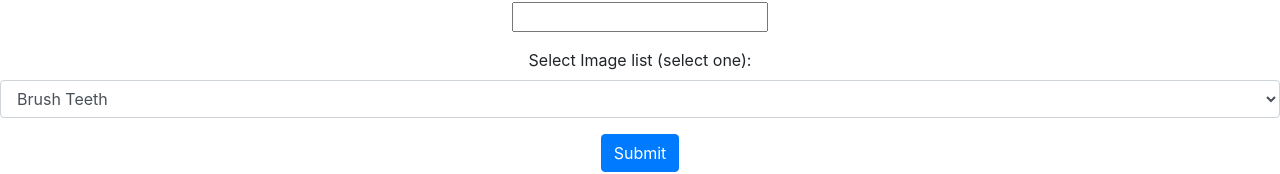
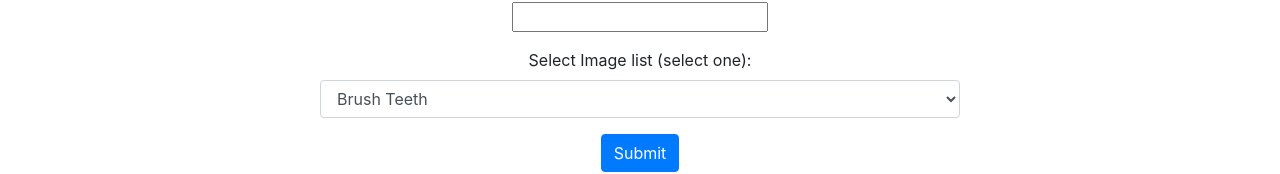
Before and after one commit to highflyer41/capstonefrontend, a React (Create React App) app: page / in a window 1280 px wide. Shown: the part 250-424 px from the top of the page. Built offline with nearby package versions, Linux system fonts and the light colour scheme; no server answers.

Commit message:
fix dropdown

```diff
--- a/src/components/AddActivityComponent.js
+++ b/src/components/AddActivityComponent.js
@@ -61,7 +61,7 @@ class AddActivityComponent extends React.Component {
                     <div className="form-group">
                         <div className="dropdown show">
                         <label>Select Image list (select one):</label>
-                        <select className="form-control" onChange={this.selectImage}>
+                        <select className="form-control" style={{width: "50%", margin: "auto"}} onChange={this.selectImage}>
                             <option value="https://i.ibb.co/C19Wfx7/Brush-Teeth.jpg">Brush Teeth</option>
                             <option value="https://i.ibb.co/kJd22WZ/Ride-in-Car.jpg">Ride in Car</option>
                             <option value="https://i.ibb.co/9TjQBdN/Toilet.jpg">Bathroom</option>
```
